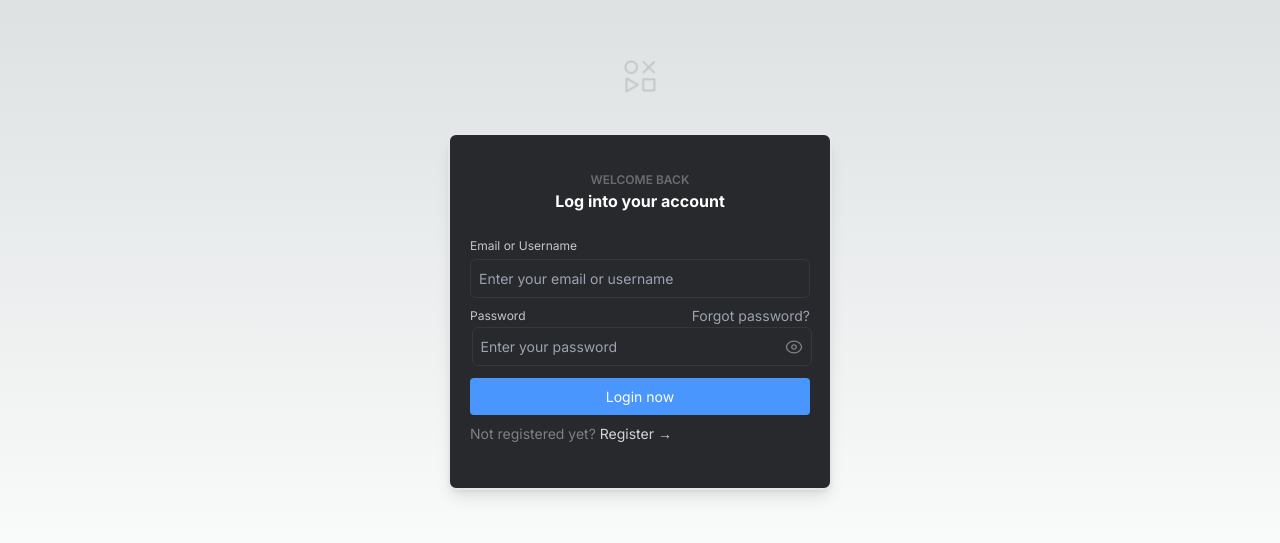
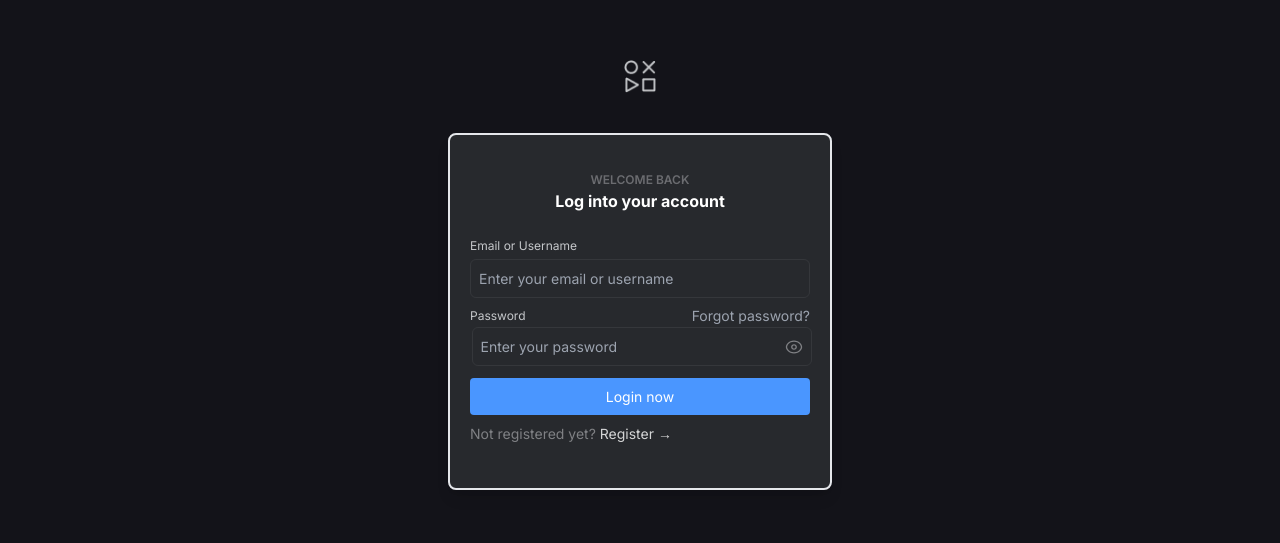
Before and after one commit to Satyark/Atlys-Assignment, a Next.js app: page / in a window 1280 px wide. Shown: the part 145-688 px from the top of the page. Built offline with nearby package versions, Linux system fonts and the light colour scheme.

Commit message:
fix: add bg to layout

```diff
--- a/components/layout/Layout.tsx
+++ b/components/layout/Layout.tsx
@@ -7,7 +7,7 @@ const inter = Inter({ subsets: ["latin"] });
 const Layout = ({ children }: PropsWithChildren) => {
   return (
     <div
-      className={`h-screen flex items-center justify-center w-full ${inter.className}`}
+      className={`h-screen bg-[#131319] flex items-center justify-center w-full ${inter.className}`}
     >
       {children}
     </div>
```
